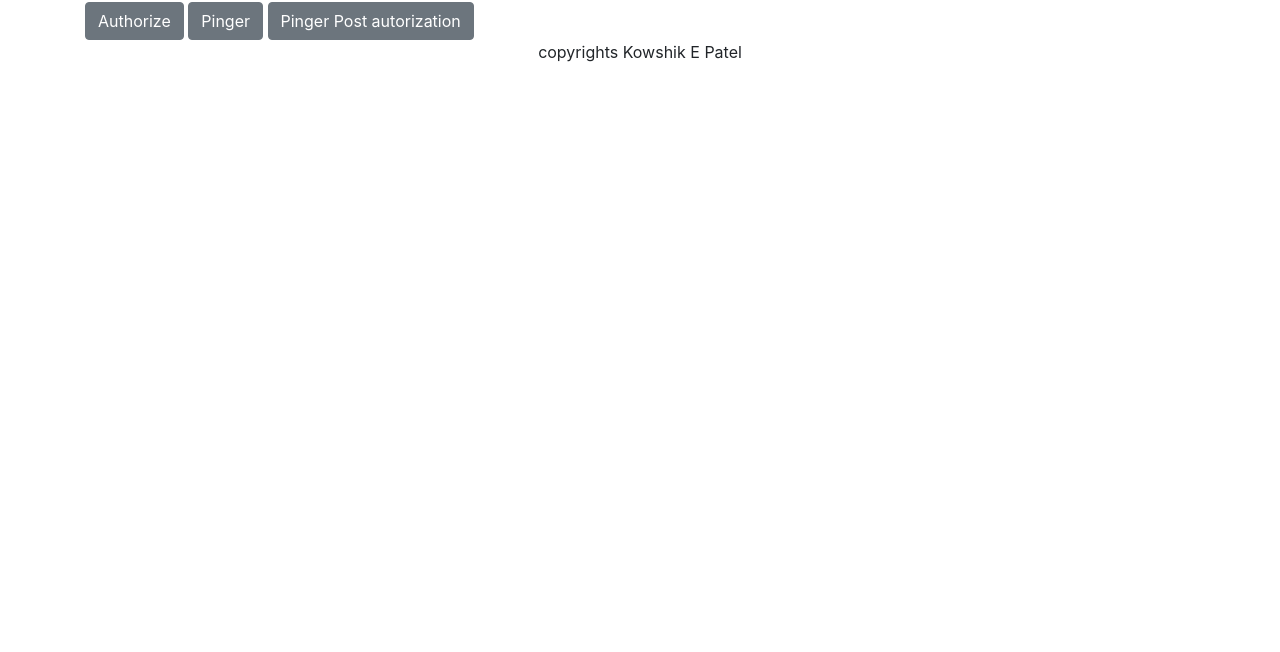
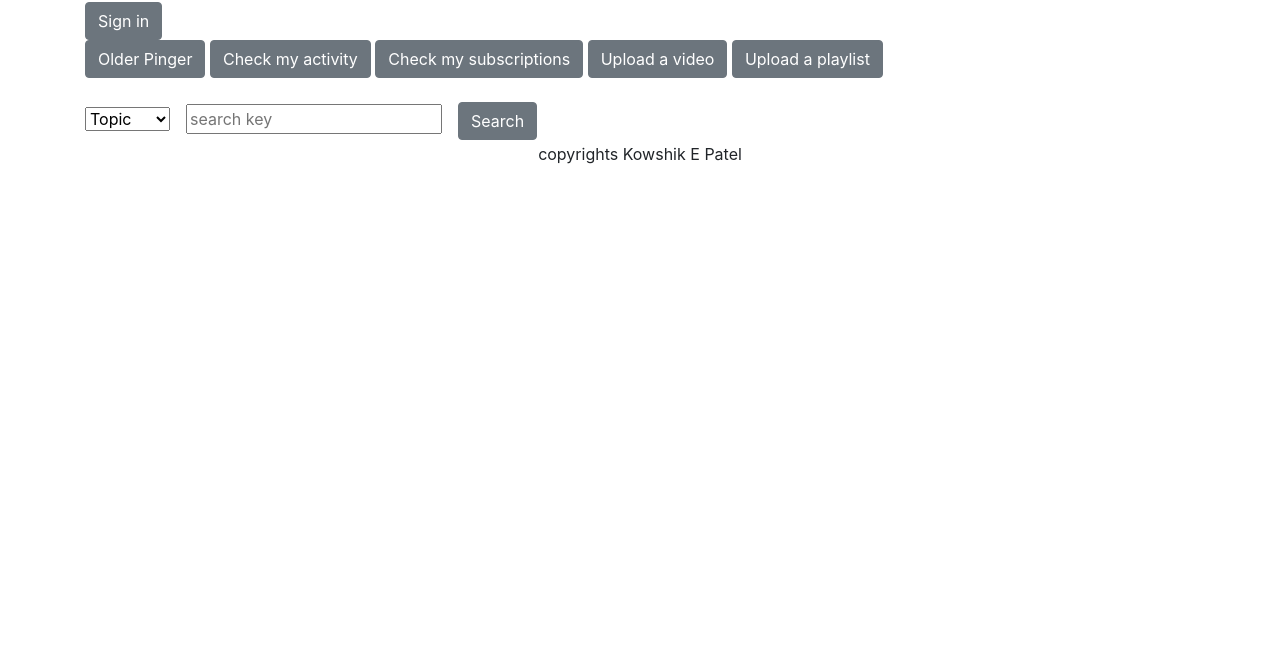
Before and after one commit to KowshikEPatel/WeTunnel, a plain HTML site: page index.html in a window 1280 px wide. Shown: the part 148-800 px from the top of the page. Drawn offline with nearby package versions, Linux system fonts and the light colour scheme.

Commit message:
ui changes

```diff
--- a/index.html
+++ b/index.html
@@ -23,9 +23,16 @@
         </div>
         <div class="row">
             <div class="col-12">
-                <button class="btn btn-secondary" onclick="authorize()">Authorize</button>
-                <button class="btn btn-secondary" onclick="pinger()">Pinger</button>
-                <button class="btn btn-secondary" onclick="pingerPostAuthorization()">Pinger Post autorization</button>
+                <button class="btn btn-secondary" onclick="authorize()">Sign in</button>
+                <br>
+                <div><button class="btn btn-secondary" onclick="pingerPostAuthorization()">Older Pinger</button>
+                    <button class="btn btn-secondary" onclick="pingForActivity()">Check my activity</button>
+                    <button class="btn btn-secondary" onclick="pingForSubscription()">Check my subscriptions</button>
+                    <button class="btn btn-secondary" onclick="uploadAVideo()">Upload a video</button>
+                    <button class="btn btn-secondary" onclick="uploadAPlaylist()">Upload a playlist</button></div>
+               <br>
+
+               <div><label for="combinedsearch"><select name="searchtype" id="searchtype"><option value="topic">Topic</option><option value="playlist">Playlist</option><option value="channel">Channel</option></select>&emsp;<input type="text" name="combinedsearch" id="combinedsearch" placeholder="search key"></label>&emsp;<button class="btn btn-secondary" onclick="searchFunction()">Search</button></div>
 
              </div>
         </div>
--- a/index.js
+++ b/index.js
@@ -51,13 +51,6 @@ function authorize(){
     document.body.appendChild(form);
     form.submit();
 
-}
-
-function pinger(){
-
-
-  fetch('https://www.googleapis.com/youtube/v3/channels?part=contentDetails&mine=true&key=AIzaSyBZBpp5F7A7C9q38arfOfGr209ZTfWIhUc')
-  .then(response=>console.log(response.json()))
 }
 
 function pingerPostAuthorization(){
@@ -115,3 +108,55 @@ fetch(myRequest2)
 
 
 }
+
+function searchFunction(){
+
+  /*determine the serach key and search type in the options and input type */
+  /* pick the correct corresponding api to ping and ping it  */
+  // decide a way to show the results other than just embedding
+console.log("in construction")
+
+}
+
+function pingForActivity(){
+
+  console.log("in construction")
+  let baseApi = `https://www.googleapis.com/youtube/v3/`
+  let extensionForActivity = `activities?part=snippet,contentDetails&mine=true&publishedAfter=2013-04-01T00%3A00%3A00Z&publishedBefore=2013-05-01T00%3A00%3A00Z`
+  let x=window.location.href
+  let y = x.split("&")
+
+  let access_token = y[1].split("=")[1]
+  let callApi = baseApi + extensionForActivity + `&access_token=${access_token}`
+  console.log(callApi);
+  const myHeaders1 = new Headers();
+  const myRequest1 = new Request(callApi, {
+    method: 'GET',
+    headers: myHeaders1,
+    mode: 'cors',
+    cache: 'default',
+  });
+
+   fetch(myRequest1)
+   .then(response=>{return response.json()})
+   .then(data=>{
+    console.log(data)
+})
+}
+
+function pingForSubscription(){
+
+  console.log("in construction")
+
+}
+
+function uploadAVideo(){
+
+  console.log("in construction")
+
+}
+
+function uploadAPlaylist(){
+  console.log("in construction")
+
+}
```
